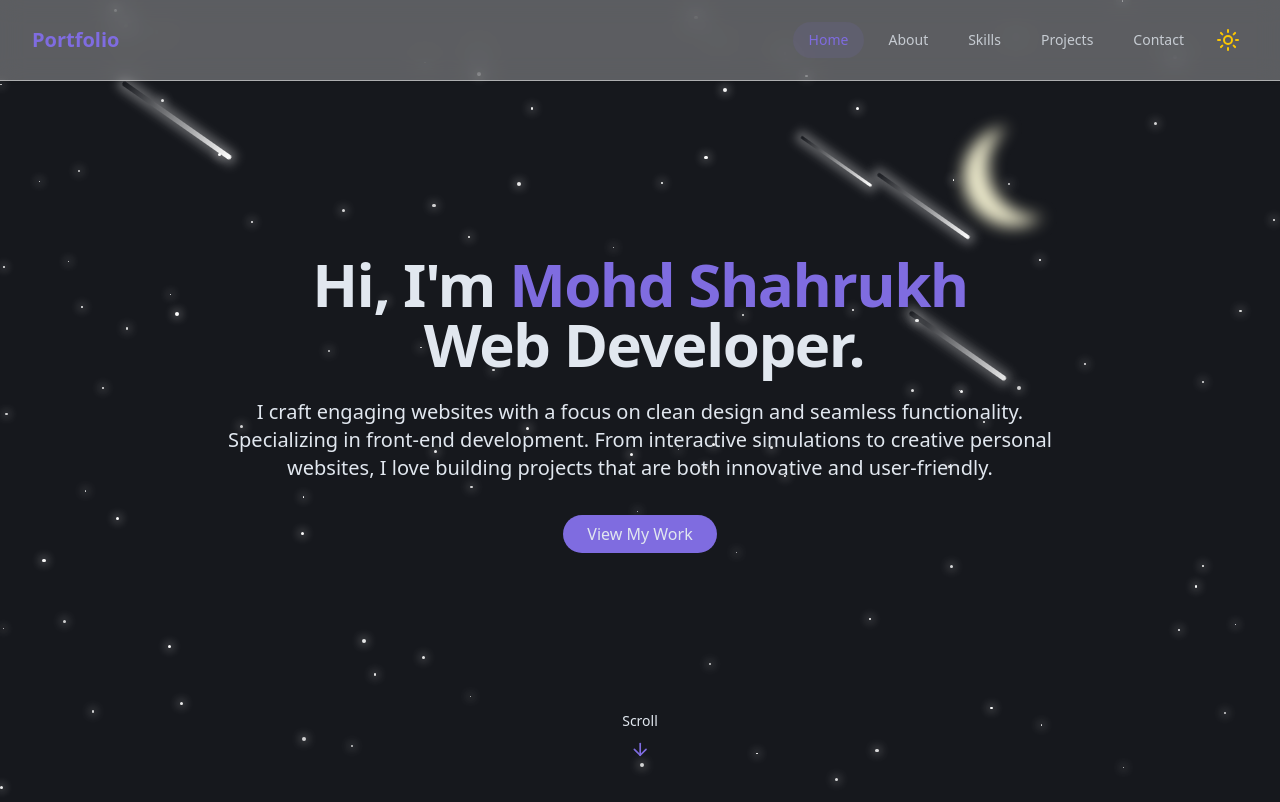
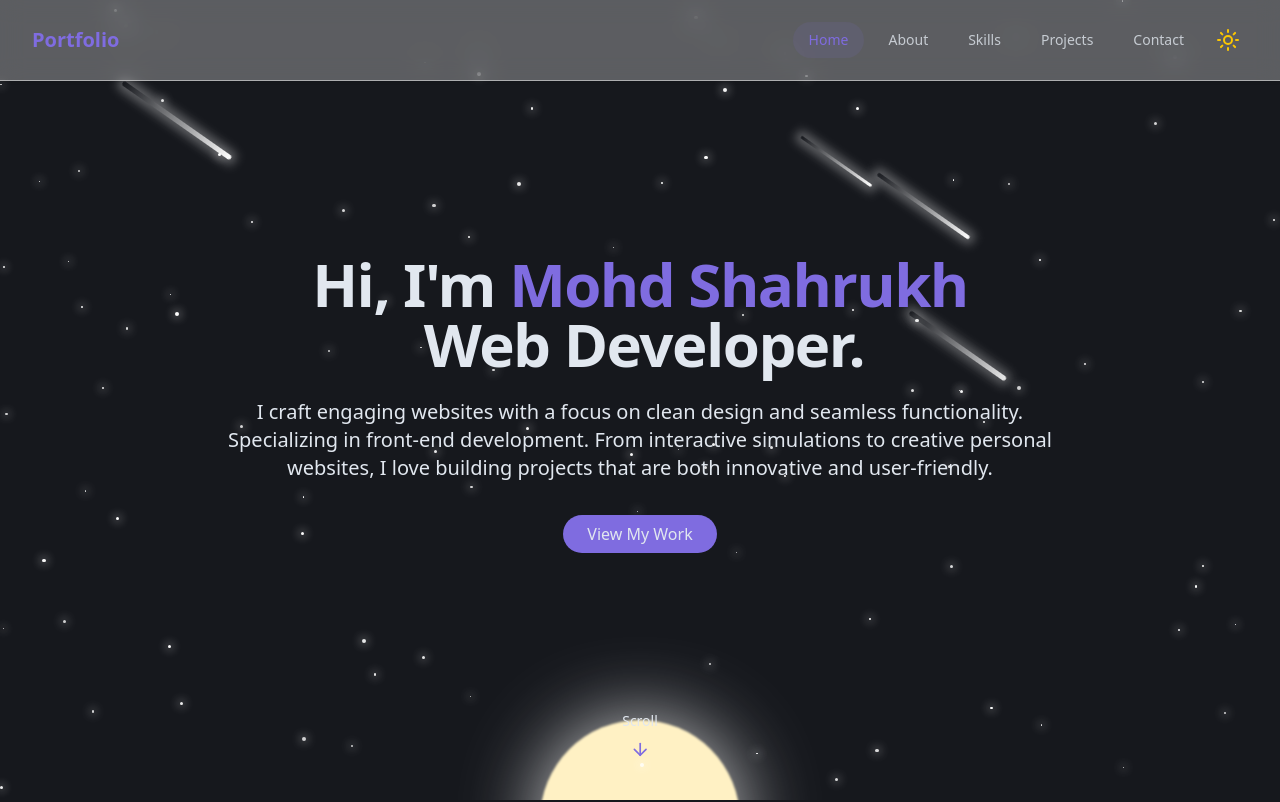
Before and after one commit to shahrukh-210906/Portfolio, a React (Vite) app: page / in a window 1280 px wide. Shown: the top 802 px of the page. Built offline with nearby package versions, Linux system fonts and the light colour scheme; the HTML template or start-up script is replaced by a standard one.

Commit message:
improve moon

```diff
--- a/src/components/StarBackground.jsx
+++ b/src/components/StarBackground.jsx
@@ -58,6 +58,7 @@ export const StarBackground = () => {
 
   return (
     <div className="fixed inset-0 overflow-hidden pointer-events-none z-0">
+      {/* The moon's position is now updated to match the sun's position of top: 90% */}
       <div className="moon"></div>
       {stars.map((star) => (
         <div
--- a/src/index.css
+++ b/src/index.css
@@ -281,15 +281,15 @@
 
 .moon {
   position: absolute;
-  top: 15%;
-  right: 15%;
-  width: 100px;
-  height: 100px;
+  top: 90%;
+  left: 50%;
+  width: 200px;
+  height: 200px;
   border-radius: 50%;
-  background-color: transparent;
-  box-shadow: -25px 10px 0 0px #edeacc;
-  animation: float 8s ease-in-out infinite;
-  filter: blur(8px);
+  background-color: #fff1c4;
+  box-shadow: 0px 0px 80px rgba(255, 255, 255, 0.8);
+  filter: blur(1px);
+  transform: translateX(-50%);
 }
 
 @keyframes lens-flare {
```
